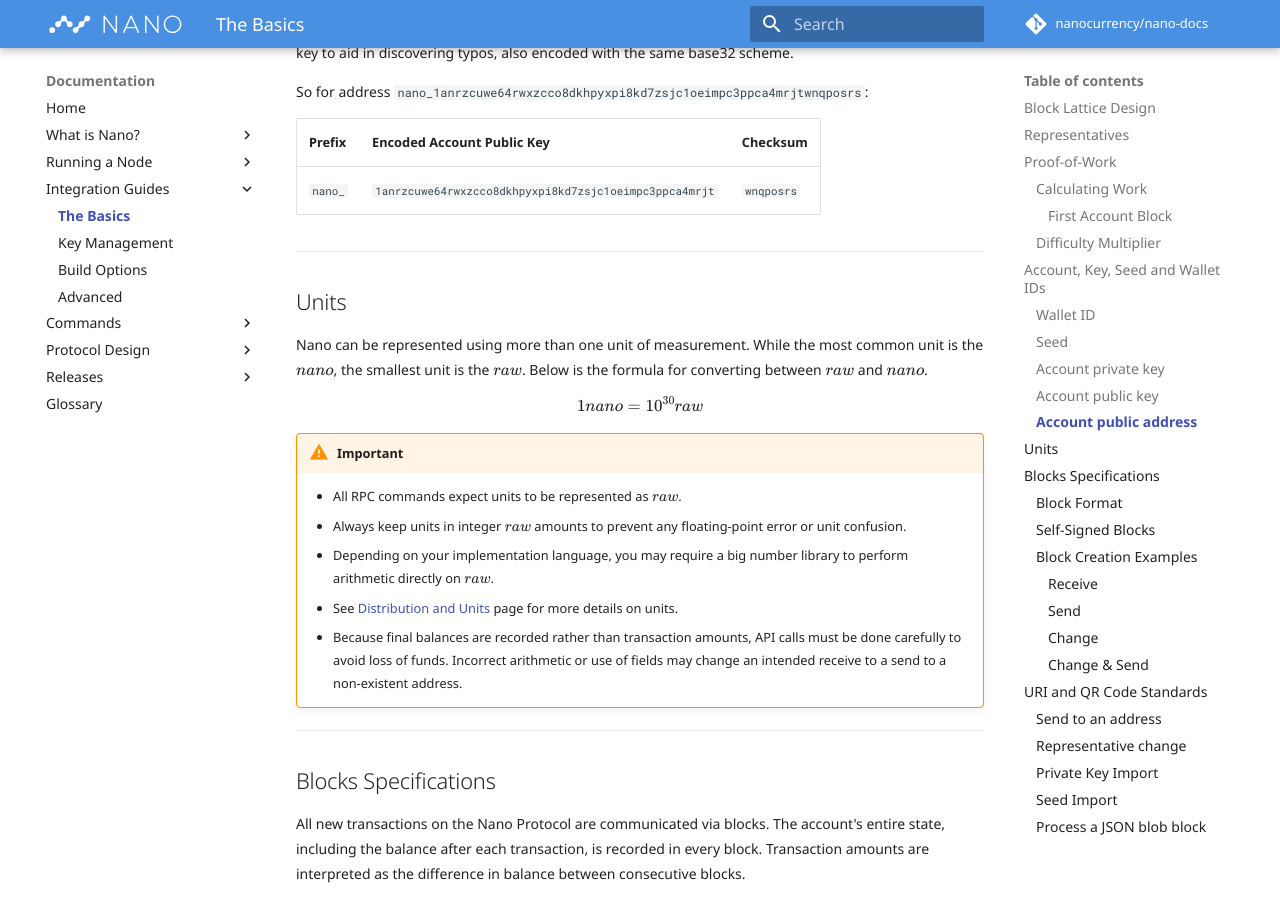
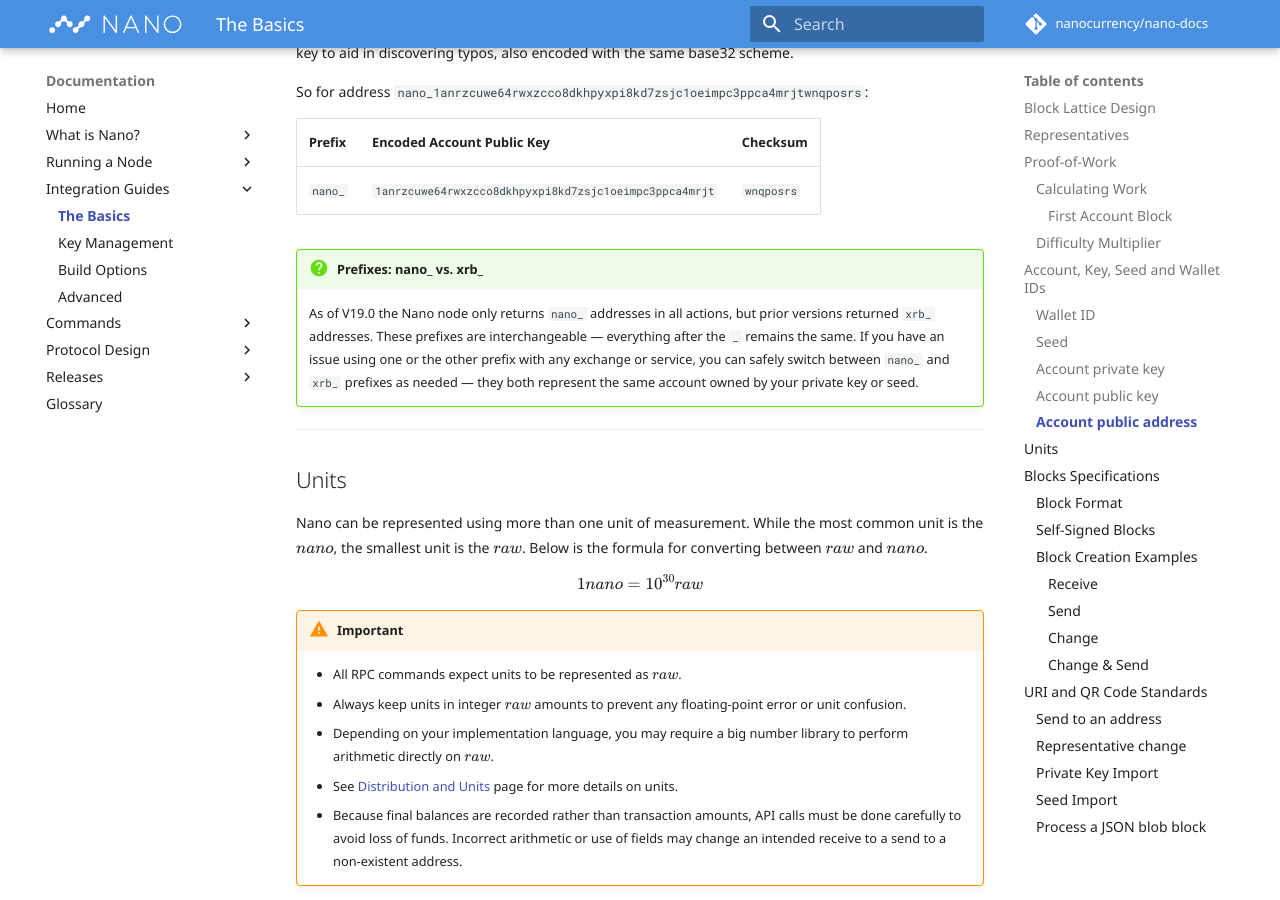
Before and after one commit to nanocurrency/nano-docs, an MkDocs documentation site: the page built from docs/integration-guides/the-basics.md, in a window 1280 px wide and 900 px high, scrolled down 4094 px. Built offline with MkDocs 1.6.1 and Material for MkDocs 9.7.7, drawn with Linux system fonts in a browser that asks for light colours; formulas are drawn with MathJax 3; comment, search, counter and statistics services are not loaded.

Commit message:
Prefix interchangability clarity

```diff
--- a/docs/integration-guides/the-basics.md
+++ b/docs/integration-guides/the-basics.md
@@ -150,6 +150,9 @@
 | Prefix  | Encoded Account Public Key                             | Checksum   |
 |         |                                                        |            |
 | `nano_` | `1anrzcuwe64rwxzcco8dkhpyxpi8kd7zsjc1oeimpc3ppca4mrjt` | `wnqposrs` |
+
+!!! question "Prefixes: nano_ vs. xrb_"
+    As of V19.0 the Nano node only returns `nano_` addresses in all actions, but prior versions returned `xrb_` addresses. These prefixes are interchangeable — everything after the `_` remains the same. If you have an issue using one or the other prefix with any exchange or service, you can safely switch between `nano_` and `xrb_` prefixes as needed — they both represent the same account owned by your private key or seed.
 
 ---
 
```
